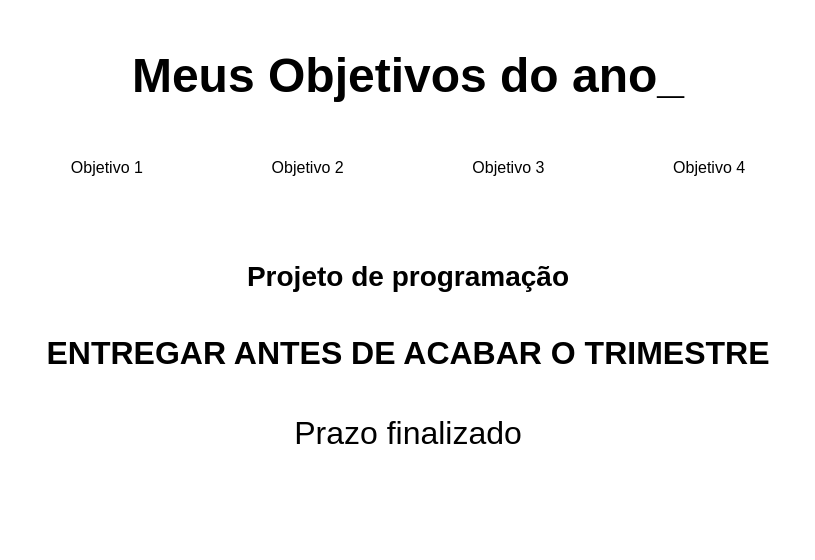
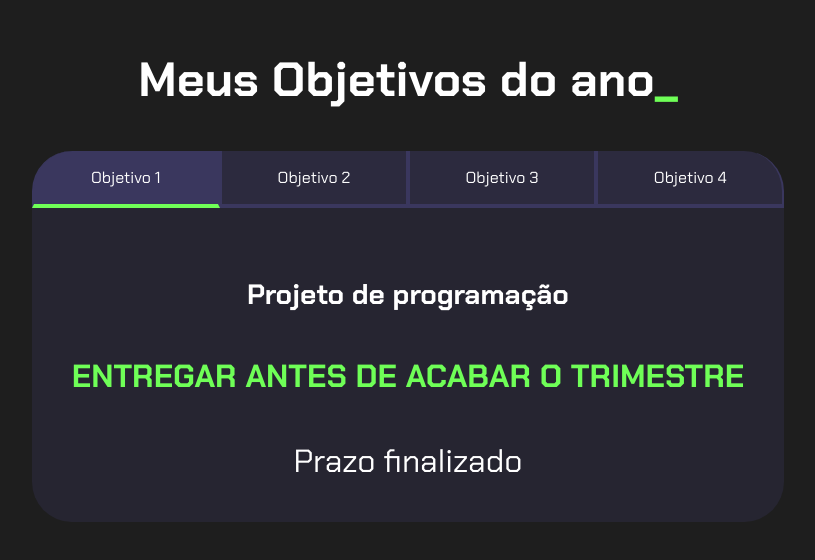
Before and after one commit to Kaiky2508/terceiro-repositorio, a plain HTML site: page index.html in a window 1280 px wide. Shown: the whole page, without its empty margins (232-1047 px from the left). Drawn offline with Linux system fonts and the light colour scheme.

Commit message:
atualização

```diff
--- a/main.js
+++ b/main.js
@@ -1,3 +1,4 @@
+
 const botoes = document.querySelectorAll(".botao");
 const textos = document.querySelectorAll(".aba-conteudo");
 
--- a/style.css
+++ b/style.css
@@ -1,4 +1,4 @@
-import url('https://fonts.googleapis.com/css2?family=Chakra+Petch:wght@400;700&display=swap');
+@import url('https://fonts.googleapis.com/css2?family=Chakra+Petch:wght@400;700&display=swap');
 
 :root {
     --cor-de-fundo: #1E1E1E;
```
